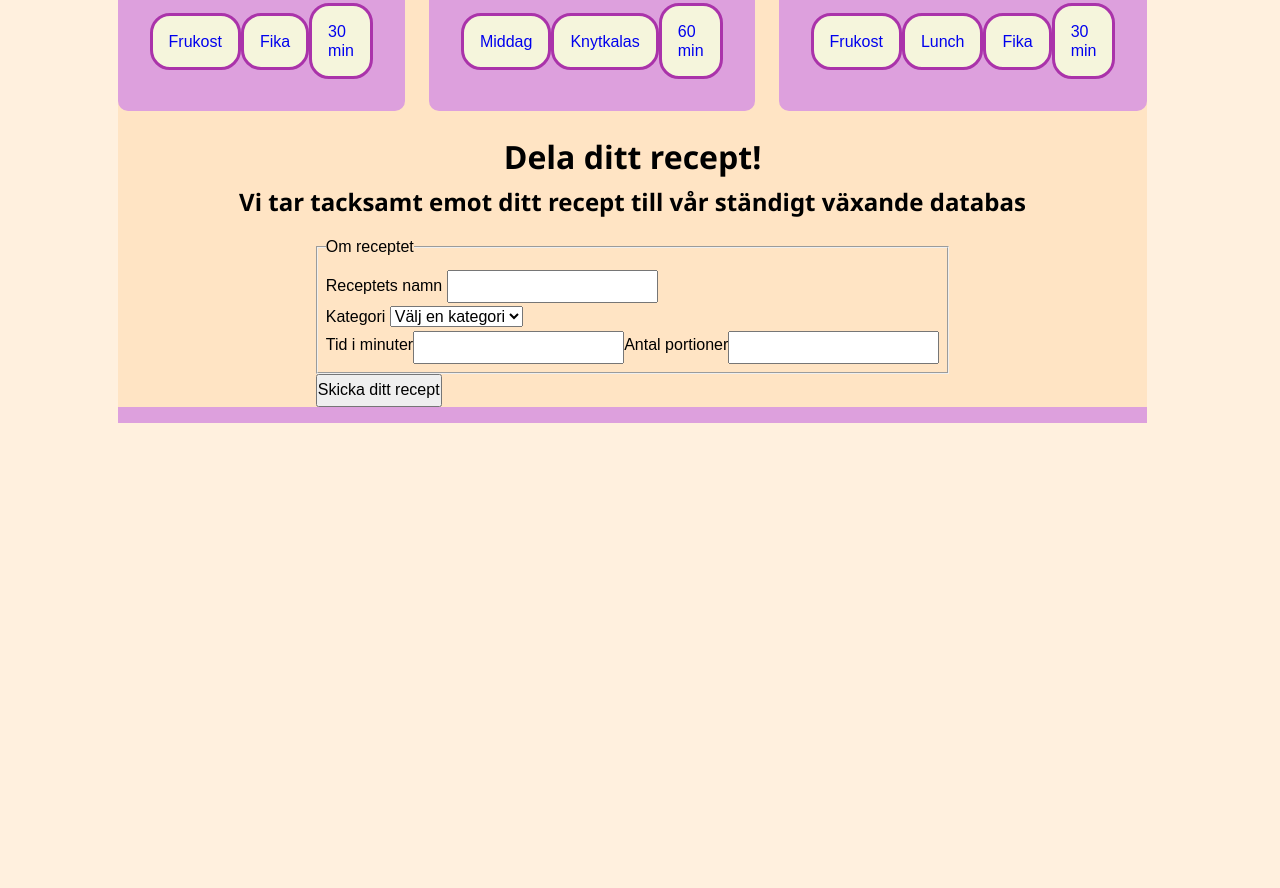
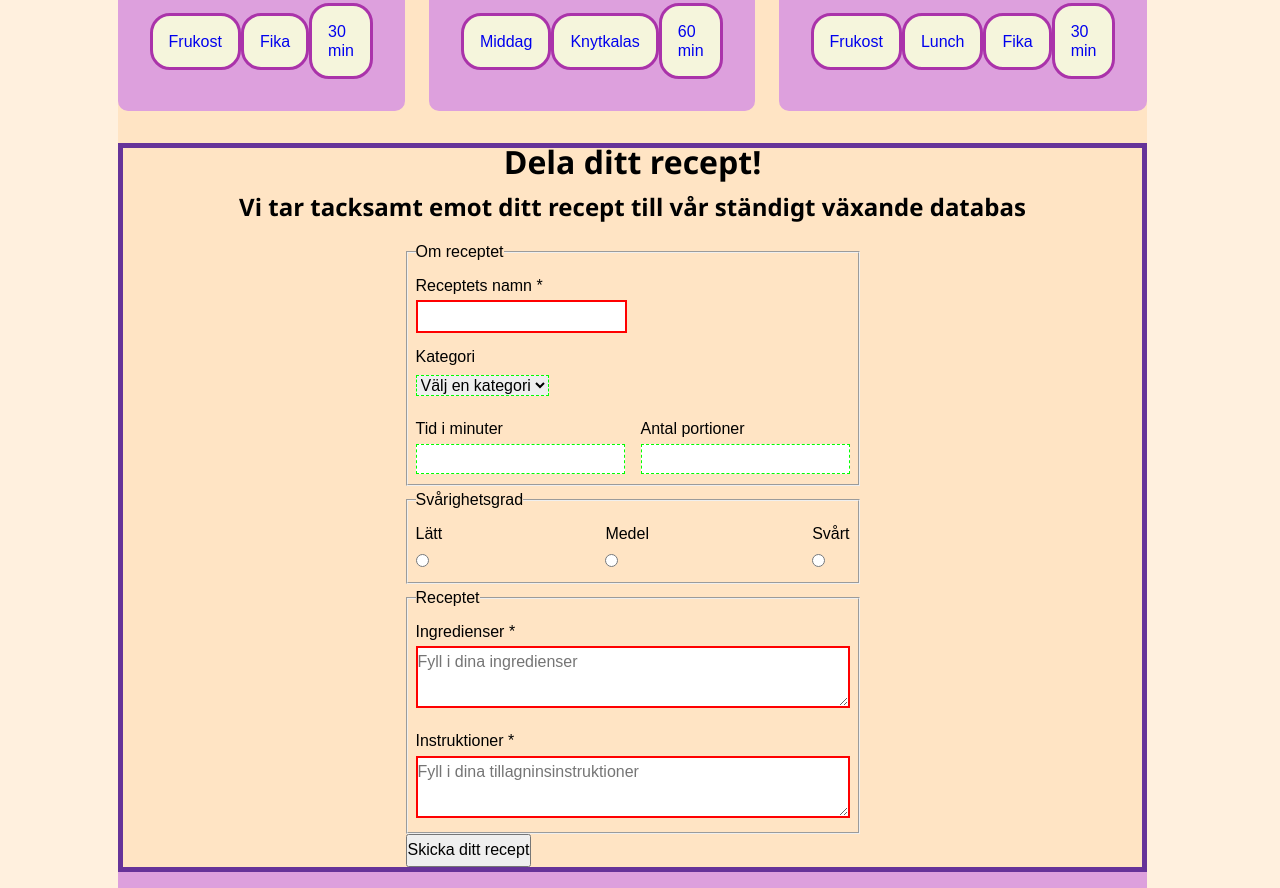
Before and after one commit to z1ngo/pannkakor-site-v2, a plain HTML site: page home.html in a window 1280 px wide. Shown: the part 1038-1926 px from the top of the page. Before the commit the page ends 1461 px from the top, so only its background shows below. Drawn offline with Linux system fonts and the light colour scheme.

Commit message:
forms part2

```diff
--- a/home.html
+++ b/home.html
@@ -74,7 +74,7 @@
                         <fieldset class="recipe-name">
                             <legend>Om receptet</legend>
                                 <div>
-                                    <label for="recipe-name">Receptets namn</label>
+                                    <label for="recipe-name">Receptets namn *</label>
                                     <input type="text" id="recipe-name" name="recipe-name" required>
                                 </div>
 
@@ -91,15 +91,49 @@
                                </div>
 
                             <div class="flex-div">
-                                <label for="time-required">Tid i minuter</label>
-                                <input type="text" id="time-required" name="time-required">
+                                <div class="input-group">
+                                    <label for="time-required">Tid i minuter</label>
+                                    <input type="text" id="time-required" name="time-required">
+                                </div>
 
-                                <label for="number-portions">Antal portioner</label>
-                                <input type="text" id="number-portions" name="number portions">
+                                <div class="input-group">
+                                    <label for="number-portions">Antal portioner</label>
+                                    <input type="text" id="number-portions" name="number portions">
+                                </div>
                             </div>
 
                         </fieldset>
 
+                        <fieldset class="difficulty">
+                            <legend>Svårighetsgrad</legend>
+                                <div>
+                                    <label for="difficulty">Lätt</label>
+                                    <input type="radio" id="easy" value="easy" name="difficulty">
+                                </div>
+
+                                <div>
+                                    <label for="difficulty">Medel</label>
+                                    <input type="radio" id="medium" value="medium" name="difficulty">
+                                </div>
+
+                                <div>
+                                    <label for="difficulty">Svårt</label>
+                                    <input type="radio" id="hard" value="hard" name="difficulty">
+                                </div>
+                        </fieldset>
+
+                        <fieldset class="ingredients-instructions">
+                            <legend>Receptet</legend>
+                            <div>
+                                <label for="ingredients">Ingredienser *</label>
+                                <textarea id="ingredients" name="ingredients" required placeholder="Fyll i dina ingredienser"></textarea>
+                            </div>
+
+                            <div>
+                                <label for="instrucions">Instruktioner *</label>
+                                <textarea id="instructions" name="instructions" placeholder="Fyll i dina tillagninsinstruktioner" required ></textarea>
+                            </div>
+                        </fieldset>
                         <button type="submit">Skicka ditt recept</button>
                     </form>
                 </section>
--- a/styles/styles.css
+++ b/styles/styles.css
@@ -203,7 +203,7 @@ main {
 
 	img {
 		aspect-ratio: 1/1;
-		width: 100%;
+		max-width: 100%;
 		object-fit: cover;
 	}
 }
@@ -230,6 +230,7 @@ main {
 	display:flex;
 	flex-direction: column;
 	align-items: center;
+	border: 5px solid rebeccapurple;
 
 
 	h1,h2 {
@@ -246,8 +247,27 @@ main {
 		margin-block-end: 1rem;
 	}
 
-	fieldset {
-		padding: 0.5rem;
+	label{
+			display: flex;
+			flex-direction: column;
+		}
+
+	.recipe-name,
+	.difficulty,
+	.ingredients-instructions {
+		padding-inline: 0.5rem;
+
+		div {
+			padding-block: 0.3rem;
+		}
+
+		& *:invalid {
+			border: 2px solid red;
+		}
+
+		& *:valid {
+			border: 1px dashed lime;
+		}
 
 		option:not([value=""]) {
 			padding: 0.2rem;
@@ -255,9 +275,27 @@ main {
 		}
 	}
 
+	.difficulty {
+		display: flex;
+		gap: 2rem;
+		justify-content: space-between;
+	}
+
 	.flex-div {
 		display: flex;
+		gap: 1rem;
 	}
+
+	.ingredients-instructions {
+		display: flex;
+		flex-direction: column;
+
+		textarea {
+			width: 100%;
+		}
+	}
+
+
 
 }
 
```
